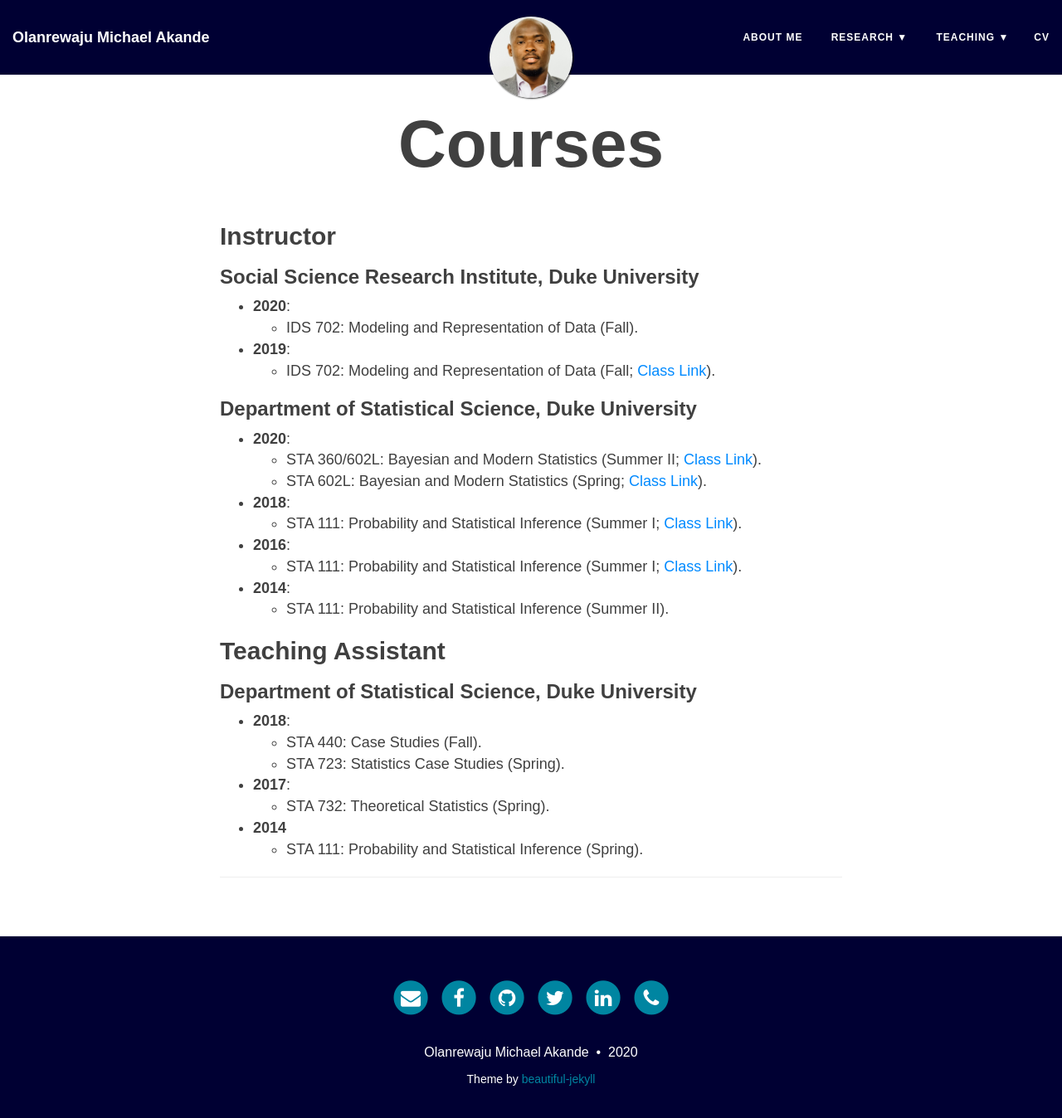
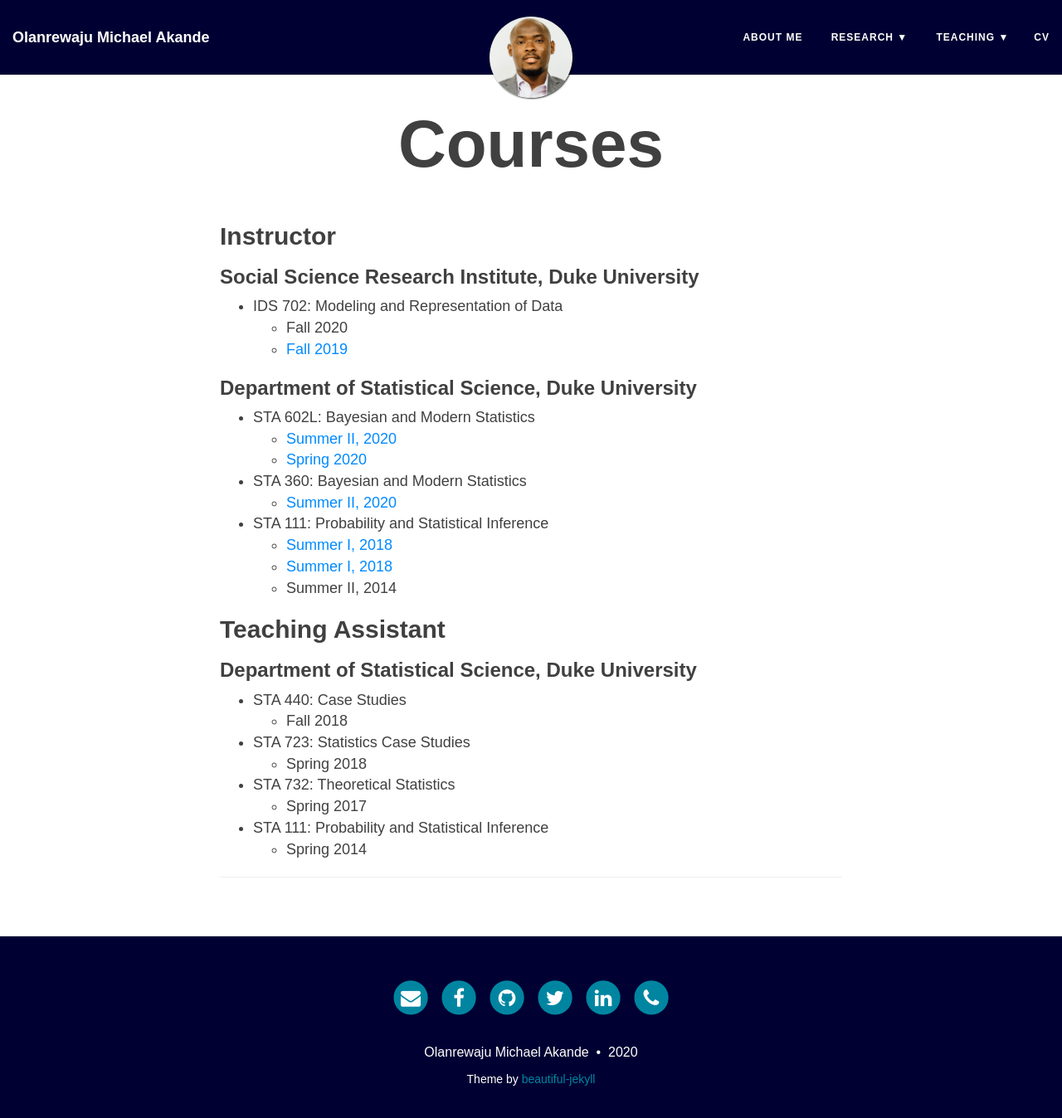
Before and after one commit to akandelanre/akandelanre.github.io, a Jekyll site: the page built from courses.md, in a window 1280 px wide and 1362 px high. Shown: the top 1348 px of the window at 83% size. Built offline with Jekyll 4.4.1, drawn with Linux system fonts in a browser that asks for light colours; nearby versions of some CDN libraries.

Commit message:
Rearrange courses

```diff
--- a/courses.md
+++ b/courses.md
@@ -6,32 +6,32 @@ title: Courses
 ## Instructor
 
 ### Social Science Research Institute, Duke University
-* **2020**:
-  - IDS 702: Modeling and Representation of Data (Fall).
-* **2019**:
-  - IDS 702: Modeling and Representation of Data (Fall; [Class Link](https://ids-702-f19.github.io/Course-Website/)).
+* IDS 702: Modeling and Representation of Data
+  - Fall 2020
+  - [Fall 2019](https://ids-702-f19.github.io/Course-Website/)
 
 ### Department of Statistical Science, Duke University
-* **2020**:
-  - STA 360/602L: Bayesian and Modern Statistics (Summer II; [Class Link](https://sta-360-602l-su20.github.io/Course-Website/)).
-  - STA 602L: Bayesian and Modern Statistics (Spring; [Class Link](https://sta-602l-s20.github.io/Course-Website/)).
-* **2018**:
-  - STA 111: Probability and Statistical Inference (Summer I; [Class Link](https://akandelanre.github.io/STA111-Summer2018-Course-Website/)).
-* **2016**:
-  - STA 111: Probability and Statistical Inference (Summer I; [Class Link](https://akandelanre.github.io/STA111-Summer2016-Course-Website/)).
-* **2014**:
-    - STA 111: Probability and Statistical Inference (Summer II).
+* STA 602L: Bayesian and Modern Statistics
+  - [Summer II, 2020](https://sta-360-602l-su20.github.io/Course-Website/)
+  - [Spring 2020](https://sta-602l-s20.github.io/Course-Website/)
+* STA 360: Bayesian and Modern Statistics
+  - [Summer II, 2020](https://sta-360-602l-su20.github.io/Course-Website/)
+* STA 111: Probability and Statistical Inference
+  - [Summer I, 2018](https://akandelanre.github.io/STA111-Summer2018-Course-Website/)
+  - [Summer I, 2018](https://akandelanre.github.io/STA111-Summer2016-Course-Website/)
+  - Summer II, 2014
 
 
 ## Teaching Assistant
 
 ### Department of Statistical Science, Duke University
-* **2018**:
-  - STA 440: Case Studies (Fall).
-  - STA 723: Statistics Case Studies (Spring).
-* **2017**:
-  - STA 732: Theoretical Statistics (Spring).
-* **2014**
-  - STA 111: Probability and Statistical Inference (Spring).
+* STA 440: Case Studies
+  - Fall 2018
+* STA 723: Statistics Case Studies
+  - Spring 2018
+* STA 732: Theoretical Statistics
+  - Spring 2017
+* STA 111: Probability and Statistical Inference
+  - Spring 2014
 
   -------------------------
```
Also changed, not shown: resources.md (+1 -1 lines).
